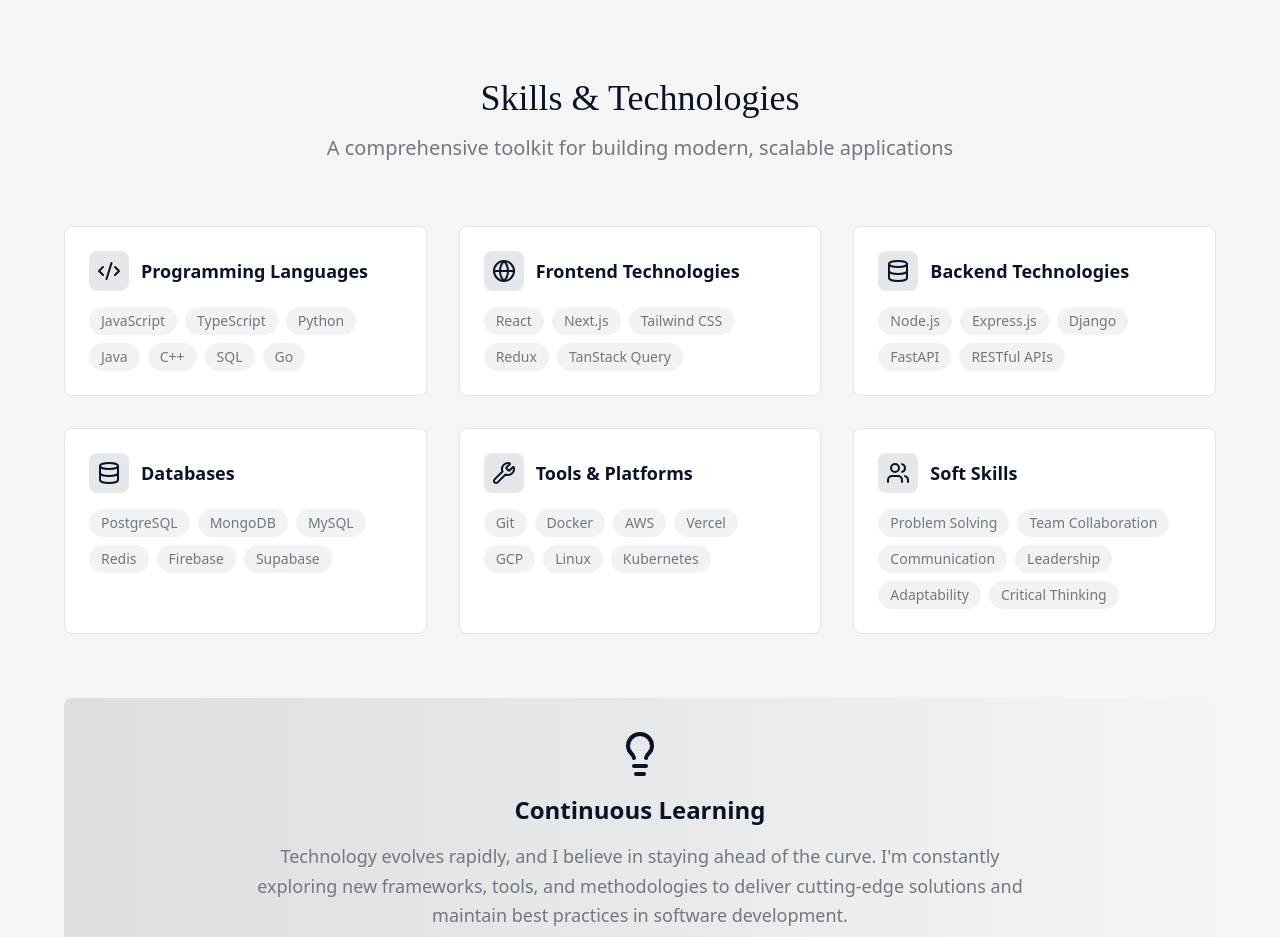
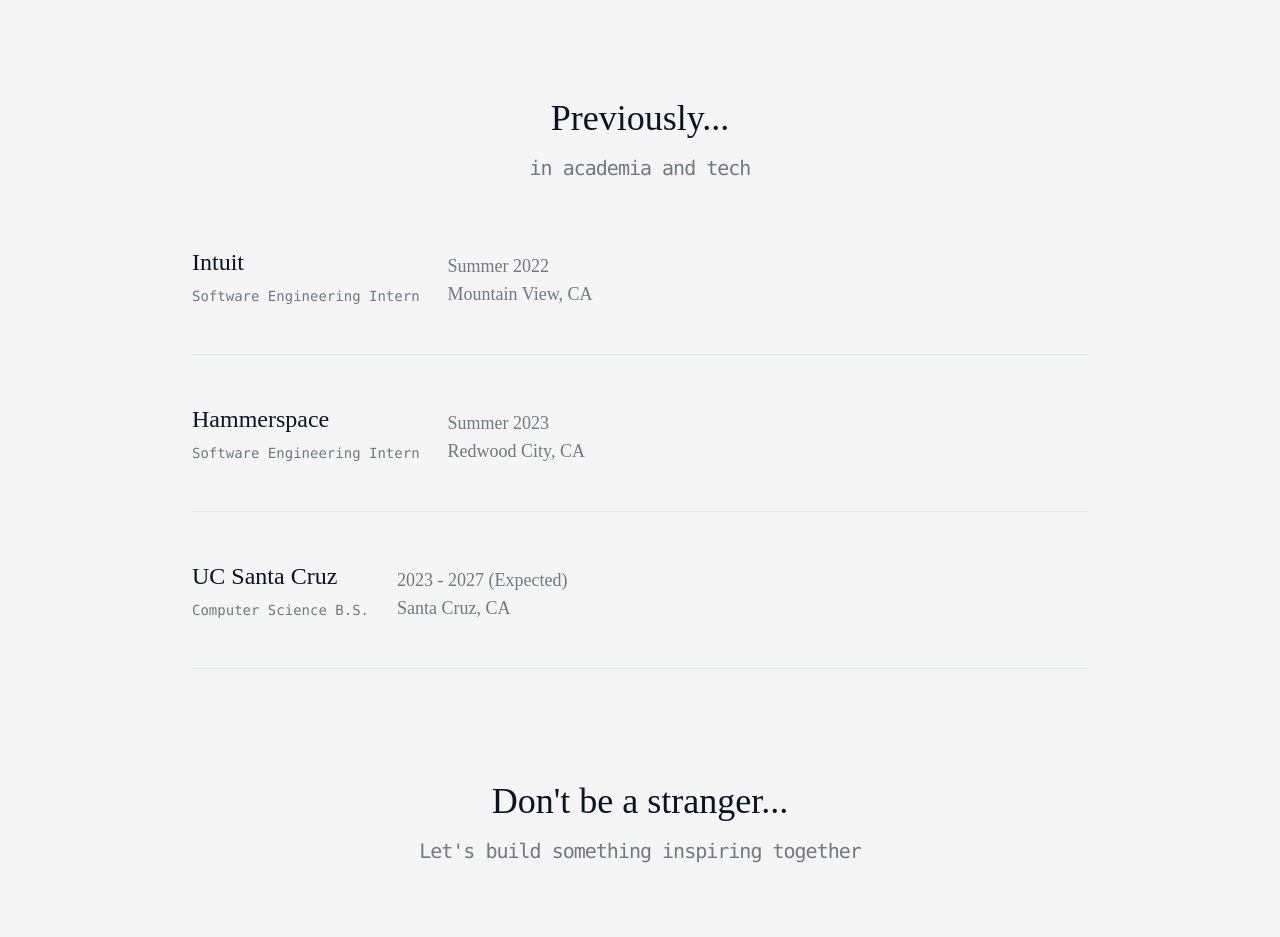
Before and after one commit to vinngo/vinn, a React (Vite) app: page / in a window 1280 px wide. Shown: the part 1860-2797 px from the top of the page. Built offline with nearby package versions, Linux system fonts and the light colour scheme.

Commit message:
improvement: experience section

```diff
--- a/index.html
+++ b/index.html
@@ -5,7 +5,7 @@
         <link rel="icon" type="image/svg+xml" href="/vite.svg" />
         <link href="fonts.googleapis.com" rel="stylesheet" />
         <meta name="viewport" content="width=device-width, initial-scale=1.0" />
-        <title>vportfolio</title>
+        <title>Vincent Ngo</title>
     </head>
     <body>
         <div id="root"></div>
--- a/src/App.tsx
+++ b/src/App.tsx
@@ -1,7 +1,6 @@
 import { ThemeProvider } from "./contexts/ThemeContext";
 import Layout from "./components/layout/Layout";
 import Hero from "./components/sections/Hero";
-import Skills from "./components/sections/Skills";
 import Projects from "./components/sections/Projects";
 import Experience from "./components/sections/Experience";
 
@@ -11,7 +10,6 @@
       <Layout>
         <Hero />
         <Projects />
-        <Skills />
         <Experience />
       </Layout>
     </ThemeProvider>
--- a/src/components/common/Emphasis.tsx
+++ b/src/components/common/Emphasis.tsx
@@ -10,7 +10,7 @@
   className = "",
   transition,
 }: EmphasisProps) {
-  const defaultClasses = "absolute bottom-0 left-0 right-0 h-0.5 bg-primary";
+  const defaultClasses = "absolute bottom-0 left-0 right-0 h-px bg-primary";
   const combinedClasses = className
     ? `${defaultClasses} ${className}`
     : defaultClasses;
--- /dev/null
+++ b/src/components/common/Experience.tsx
@@ -0,0 +1,80 @@
+import { useState } from "react";
+import type { Experience } from "../sections/Experience";
+import { motion, AnimatePresence } from "framer-motion";
+import Emphasis from "./Emphasis";
+
+type ExperienceProps = {
+  experience: Experience;
+};
+
+export default function ExperienceComponent({ experience }: ExperienceProps) {
+  const [hovered, setHovered] = useState(false);
+
+  return (
+    <div
+      onMouseEnter={() => setHovered(true)}
+      onMouseLeave={() => setHovered(false)}
+    >
+      <div className="flex w-full items-center gap-2 mb-5 font-light ">
+        <motion.div
+          className="text-2xl"
+          style={{
+            fontFamily: "Lora",
+          }}
+        >
+          <div className="inline-block mb-2">
+            <div>{experience.organization}</div>
+            {hovered && <Emphasis className="relative" />}
+          </div>
+          <div className="font-mono text-sm text-muted-foreground">
+            <div className="relative mb-2">{experience.title}</div>
+          </div>
+        </motion.div>
+        <motion.div
+          className="flex items-center gap-2"
+          initial={{ flex: "0 1 0%" }}
+          animate={{ flex: hovered ? "1 1 0%" : "0 1 0%" }}
+          transition={{ duration: 0.6 }}
+        >
+          <motion.div
+            initial={{ opacity: 0, scaleX: 0 }}
+            animate={{ opacity: 1, scaleX: 1 }}
+            className="h-px w-full bg-muted-foreground"
+          />
+          <div
+            className="pl-3 flex-col flex text-lg text-muted-foreground font-light whitespace-nowrap"
+            style={{ fontFamily: "Lora" }}
+          >
+            {experience.period}
+            <br />
+            {experience.location}
+          </div>
+        </motion.div>
+      </div>
+      <div className="overflow-hidden">
+        <AnimatePresence>
+          {hovered && (
+            <motion.div
+              className="bg-card rounded-sm shadow-2xl transition-shadow"
+              style={{ transformOrigin: "top" }}
+              initial={{ opacity: 0, height: 0 }}
+              animate={{ opacity: 1, height: "auto" }}
+              exit={{ opacity: 0, height: 0 }}
+              transition={{ duration: 0.2 }}
+            >
+              <div className="p-2 font-extralight text-sm font-sans">
+                <div className="text-foreground">{experience.description}</div>
+                <br />
+                <div className="text-foreground">
+                  {experience.highlights.map((highlight, index) => (
+                    <div key={index}>{highlight}</div>
+                  ))}
+                </div>
+              </div>
+            </motion.div>
+          )}
+        </AnimatePresence>
+      </div>
+    </div>
+  );
+}
--- a/src/components/common/SectionTitle.tsx
+++ b/src/components/common/SectionTitle.tsx
@@ -21,7 +21,7 @@
         </h2>
       </motion.div>
       <motion.p
-        className="text-xl text-muted-foreground font-light max-w-2xl mx-auto"
+        className="text-xl text-muted-foreground font-light font-mono tracking-tighter max-w-2xl mx-auto"
         initial={{ opacity: 0, y: 20 }}
         whileInView={{ opacity: 1, y: 0 }}
         transition={{ duration: 0.4, delay: 0.5, ease: "easeOut" }}
--- a/src/components/sections/Experience.tsx
+++ b/src/components/sections/Experience.tsx
@@ -1,6 +1,21 @@
-import { GraduationCap, Briefcase, Calendar } from "lucide-react";
+import SectionTitle from "../common/SectionTitle";
+import ExperienceComponent from "../common/Experience";
+import { motion } from "motion/react";
+import { useState } from "react";
+import Emphasis from "../common/Emphasis";
 
-const experiences = [
+export type Experience = {
+  type: string;
+  title: string;
+  organization: string;
+  location: string;
+  period: string;
+  description: string;
+  highlights: string[];
+  current: boolean;
+};
+
+const experiences: Experience[] = [
   {
     type: "work",
     title: "Software Engineering Intern",
@@ -34,140 +49,47 @@
   },
   {
     type: "education",
-    title: "Bachelor of Science in Computer Science",
-    organization: "University of California, Santa Cruz",
+    title: "Computer Science B.S.",
+    organization: "UC Santa Cruz",
     location: "Santa Cruz, CA",
     period: "2023 - 2027 (Expected)",
     description:
       "Pursuing CS with minor in Statistics. Comprehensive understanding of DSA, Computer Architecture, Systems, and AI/ML",
     highlights: [
-      "Relevant Coursework: Data Structures & Algorithms, Computer Architecture, Computer Systems, Machine Learning, Artificial Intelligence, Statistics and Probability Theory, Linear Algebra",
+      `Relevant Coursework: Data Structures & Algorithms, Computer Architecture, Computer Systems, Software Engineering, Machine Learning, Statistics and Probability Theory, Linear Algebra`,
     ],
     current: true,
   },
 ];
 
-/*
-const certifications = [
-  {
-    title: "AWS Cloud Practitioner",
-    issuer: "Amazon Web Services",
-    date: "2024",
-    credentialUrl: "#",
-  },
-  {
-    title: "React Developer Certification",
-    issuer: "Meta",
-    date: "2023",
-    credentialUrl: "#",
-  },
-  {
-    title: "JavaScript Algorithms and Data Structures",
-    issuer: "freeCodeCamp",
-    date: "2023",
-    credentialUrl: "#",
-  },
-];
-*/
-
 export default function Experience() {
-  const getExperienceIcon = (type: string) => {
-    return type === "education" ? (
-      <GraduationCap className="h-6 w-6" />
-    ) : (
-      <Briefcase className="h-6 w-6" />
-    );
-  };
+  const [scheduleHover, setScheduleHover] = useState(false);
+  const [linkedinHover, setLinkedinHover] = useState(false);
 
   return (
     <section id="experience" className="py-20 bg-background">
       <div className="container mx-auto px-4 sm:px-6 lg:px-8">
         <div className="max-w-4xl mx-auto">
           {/* Section Header */}
-          <div className="text-center mb-16">
-            <h2 className="text-3xl sm:text-4xl font-bold text-foreground mb-4">
-              Experience & Education
-            </h2>
-            <p className="text-xl text-muted-foreground">
-              My academic and professional journey in technology
-            </p>
-          </div>
+          <SectionTitle title="Previously..." subtitle="in academia and tech" />
           {/* Timeline */}
           <div className="relative">
-            {/* Timeline Line */}
-            <div className="absolute left-8 top-0 bottom-0 w-0.5 bg-border"></div>
-
             {/* Experience Items */}
-            <div className="space-y-12">
+            <motion.div
+              className="space-y-12"
+              initial={{ opacity: 0, y: 30 }}
+              whileInView={{ opacity: 1, y: 0 }}
+              transition={{ duration: 0.6, ease: "easeOut" }}
+            >
               {experiences.map((experience, index) => (
-                <div key={index} className="relative flex items-start">
-                  {/* Timeline Dot */}
-                  <div className="flex-shrink-0 w-16 h-16 bg-primary rounded-full flex items-center justify-center text-primary-foreground relative z-10">
-                    {getExperienceIcon(experience.type)}
-                  </div>
-
-                  {/* Content */}
-                  <div className="ml-8 flex-grow">
-                    <div className="bg-card rounded-lg border border-border p-6 shadow-sm">
-                      {/* Header */}
-                      <div className="flex flex-col sm:flex-row sm:items-center sm:justify-between mb-4">
-                        <div>
-                          <h3 className="text-xl font-bold text-foreground mb-1">
-                            {experience.title}
-                          </h3>
-                          <p className="text-primary font-medium">
-                            {experience.organization}
-                          </p>
-                          <p className="text-muted-foreground text-sm">
-                            {experience.location}
-                          </p>
-                        </div>
-                        <div className="flex items-center gap-2 mt-2 sm:mt-0">
-                          <Calendar className="h-4 w-4 text-muted-foreground" />
-                          <span className="text-muted-foreground text-sm">
-                            {experience.period}
-                          </span>
-                          {experience.current && (
-                            <span className="px-2 py-1 bg-green-100 text-green-800 dark:bg-green-900 dark:text-green-200 text-xs font-medium rounded-full">
-                              Current
-                            </span>
-                          )}
-                        </div>
-                      </div>
-
-                      {/* Description */}
-                      <p className="text-muted-foreground mb-4 leading-relaxed">
-                        {experience.description}
-                      </p>
-
-                      {/* Highlights */}
-                      <div>
-                        <h4 className="font-semibold text-foreground mb-2">
-                          {experience.type === "education"
-                            ? "Academic Highlights"
-                            : "Key Achievements"}
-                        </h4>
-                        <ul className="space-y-2">
-                          {experience.highlights.map(
-                            (highlight, highlightIndex) => (
-                              <li
-                                key={highlightIndex}
-                                className="text-muted-foreground text-sm flex items-start gap-2"
-                              >
-                                <span className="text-primary mt-1 flex-shrink-0">
-                                  •
-                                </span>
-                                {highlight}
-                              </li>
-                            ),
-                          )}
-                        </ul>
-                      </div>
-                    </div>
-                  </div>
+                <div
+                  key={index}
+                  className="relative flex items-start pb-5 border-b"
+                >
+                  <ExperienceComponent experience={experience} />
                 </div>
               ))}
-            </div>
+            </motion.div>
           </div>
           {/* Certifications */}
           <div className="mt-20">
@@ -217,23 +139,37 @@
           </div>
           {/* Call to Action */}
           <div className="mt-16 text-center">
-            <div className="bg-gradient-to-r from-primary/10 to-accent/10 rounded-lg p-8">
-              <h3 className="text-2xl font-bold text-foreground mb-4">
-                Don't Be A Stranger
-              </h3>
-              <p className="text-muted-foreground mb-6 max-w-2xl mx-auto">
-                Whether it be chat or coworking session, let's discuss how we
-                can build something amazing together.
-              </p>
-              <button
-                onClick={() => {
-                  const contactSection = document.querySelector("#contact");
-                  contactSection?.scrollIntoView({ behavior: "smooth" });
-                }}
-                className="px-6 py-3 bg-primary text-primary-foreground rounded-lg hover:bg-primary/90 transition-colors font-medium"
+            <div className="p-8">
+              <SectionTitle
+                title="Don't be a stranger..."
+                subtitle="Let's build something inspiring together"
+              />
+              <motion.div
+                initial={{ opacity: 0, y: 30 }}
+                whileInView={{ opacity: 1, y: 0 }}
+                transition={{ duration: 0.6, ease: "easeOut" }}
               >
-                Let's Connect
-              </button>
+                <motion.button
+                  onMouseEnter={() => setScheduleHover(true)}
+                  onMouseLeave={() => setScheduleHover(false)}
+                  className="text-md text-muted-foreground font-light font-mono p-3 tracking-tighter cursor-pointer"
+                >
+                  <div className="inline-block">
+                    <div className="mb-1">schedule a call</div>
+                    {scheduleHover && <Emphasis className="relative" />}
+                  </div>
+                </motion.button>
+                <motion.button
+                  onMouseEnter={() => setLinkedinHover(true)}
+                  onMouseLeave={() => setLinkedinHover(false)}
+                  className="text-md text-muted-foreground font-light font-mono p-3 tracking-tighter cursor-pointer"
+                >
+                  <div className="inline-block">
+                    <div className="mb-1">connect on linkedin</div>
+                    {linkedinHover && <Emphasis className="relative" />}
+                  </div>
+                </motion.button>
+              </motion.div>
             </div>
           </div>
         </div>
--- a/src/components/sections/Projects.tsx
+++ b/src/components/sections/Projects.tsx
@@ -204,7 +204,6 @@
                         autoPlay
                         loop
                         muted
-                        controls
                         playsInline
                       />
                     ) : project.image ? (
--- a/src/data/projects.ts
+++ b/src/data/projects.ts
@@ -18,7 +18,7 @@
     id: "codecompass",
     title: "CodeCompass",
     description:
-      "AI-powered collaborative documentation chatbot for codebases.",
+      "Open source AI-powered collaborative documentation chatbot for indie devs and enterprise alike.",
     technologies: [
       "Next.JS",
       "FastAPI",
@@ -26,6 +26,8 @@
       "ChromaDB",
       "Voyager",
       "Treesitter",
+      "S3",
+      "PostgreSQL",
     ],
     category: "web",
     complexity: "advanced",
@@ -70,7 +72,7 @@
       "A twist on social networking apps with a focus on unwavering discipline",
     technologies: ["React Native", "Supabase", "S3"],
     category: "mobile",
-    complexity: "advanced",
+    complexity: "intermediate",
     video:
       "https://pub-f15720f21a45482baa0d7d4ed05f708b.r2.dev/accountable-demo.mp4",
     demoUrl: "https://github.com/vinngo/accountable",
```
